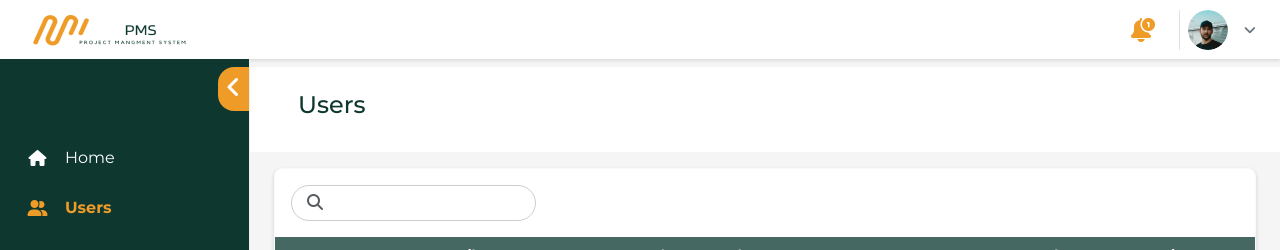
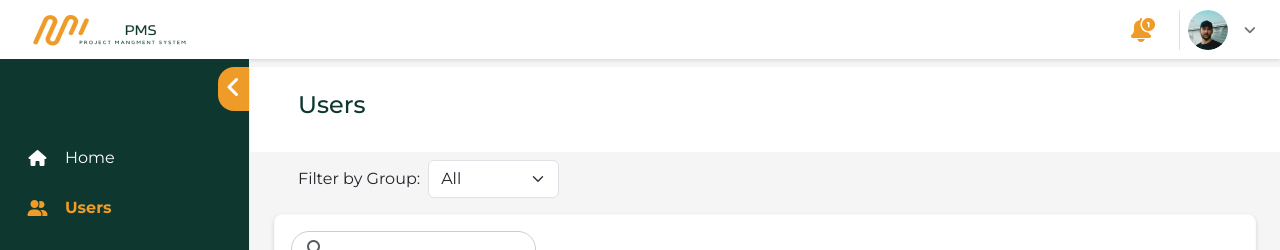
Before and after one commit to shima2468/PMS-Project, a React (Vite) app: page /dashboard/users in a window 1280 px wide. Shown: the top 250 px of the page. Built offline with nearby package versions, Linux system fonts and the light colour scheme; no server answers; sample sign-in values are in the browser's storage.

Commit message:
adding filtration of manager or employee

```diff
--- a/src/Modules/Users/Components/UsersList/UsersList.tsx
+++ b/src/Modules/Users/Components/UsersList/UsersList.tsx
@@ -19,6 +19,7 @@ const UsersList: React.FC = () => {
     pageSize: 5,
     pageNumber: 1,
     userName: '',
+    group: '',
   });
 
   const [selectedUser, setSelectedUser] = useState<any>(null);
@@ -26,7 +27,14 @@ const UsersList: React.FC = () => {
 
   const fetchUser = async (params: any) => {
     try {
-      const response = await axiosInstance.get(USERLIST.GETALLUSERS, { params });
+
+      const queryParams = {
+      ...params,
+      groups: params.group ? [parseInt(params.group)] : undefined,
+    };
+    console.log("Query Params sent to API:", queryParams);
+
+      const response = await axiosInstance.get(USERLIST.GETALLUSERS, { params:queryParams });
       setUserData(response.data);
 
     } catch (error: any) {
@@ -143,6 +151,33 @@ const UsersList: React.FC = () => {
         />
 
 
+<div className="mb-3 d-flex align-items-center gap-2 ms-5">
+  <label htmlFor="userGroup" className="form-label mb-0">
+    Filter by Group:
+  </label>
+  <select
+    id="userGroup"
+    className="form-select w-auto"
+    value={filters.group}
+    onChange={(e) => {
+      const value = e.target.value;
+      const newFilters = {
+        ...filters,
+        group: value,
+        pageNumber: 1,
+      };
+      setFilters(newFilters);
+      fetchUser(newFilters);
+    }}
+  >
+    <option value="">All</option>
+    <option value="1">Manager</option>
+    <option value="2">Employee</option>
+  </select>
+</div>
+
+
+
 
       <Modal
         show={showViewModal}
@@ -195,15 +230,6 @@ const UsersList: React.FC = () => {
       </Modal>
 
 
-
-
-
-
-
-
-
-
-
       <UsedTable
       columns={columns}
       data={{
```
Lines whose indentation alone changed are shown as unchanged.
